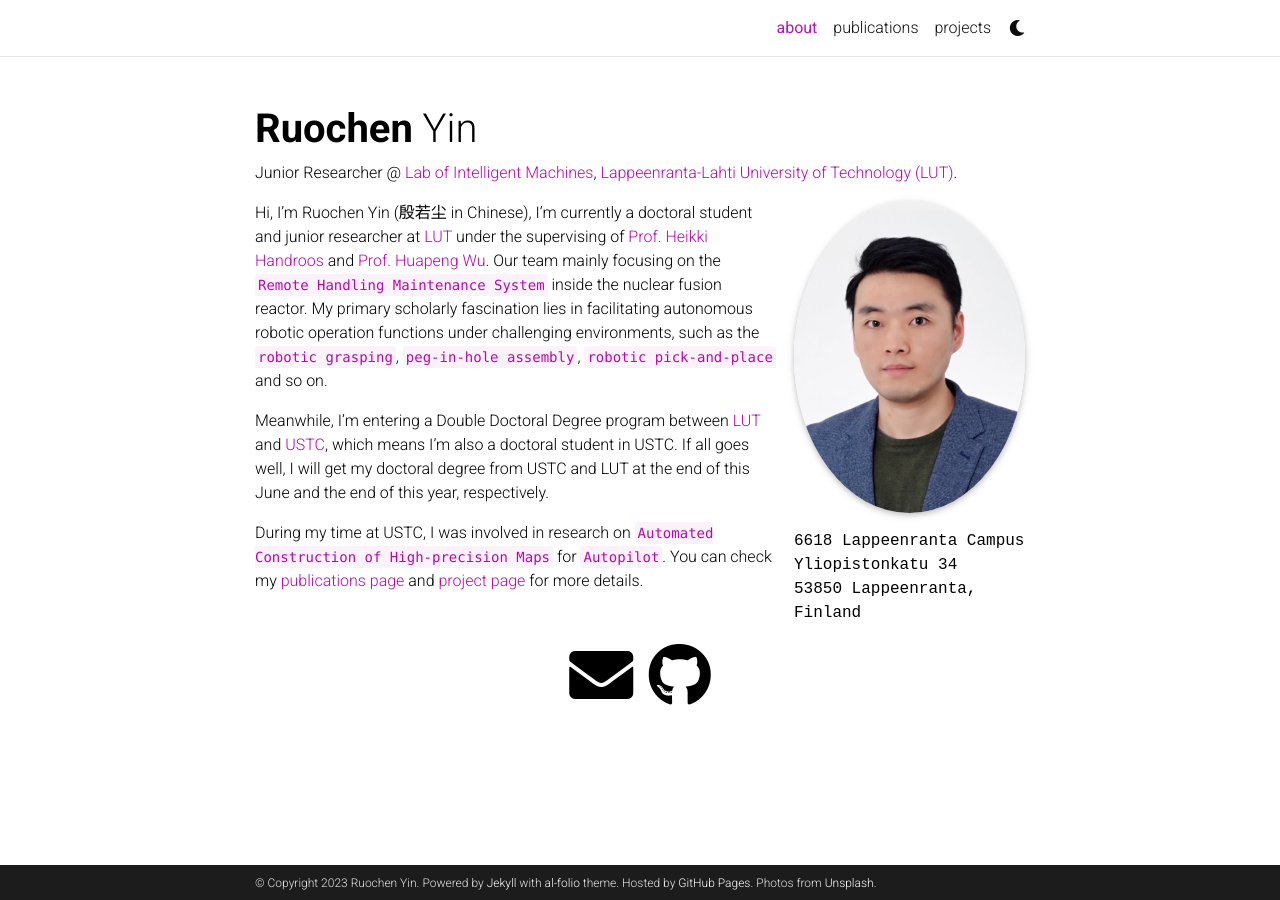
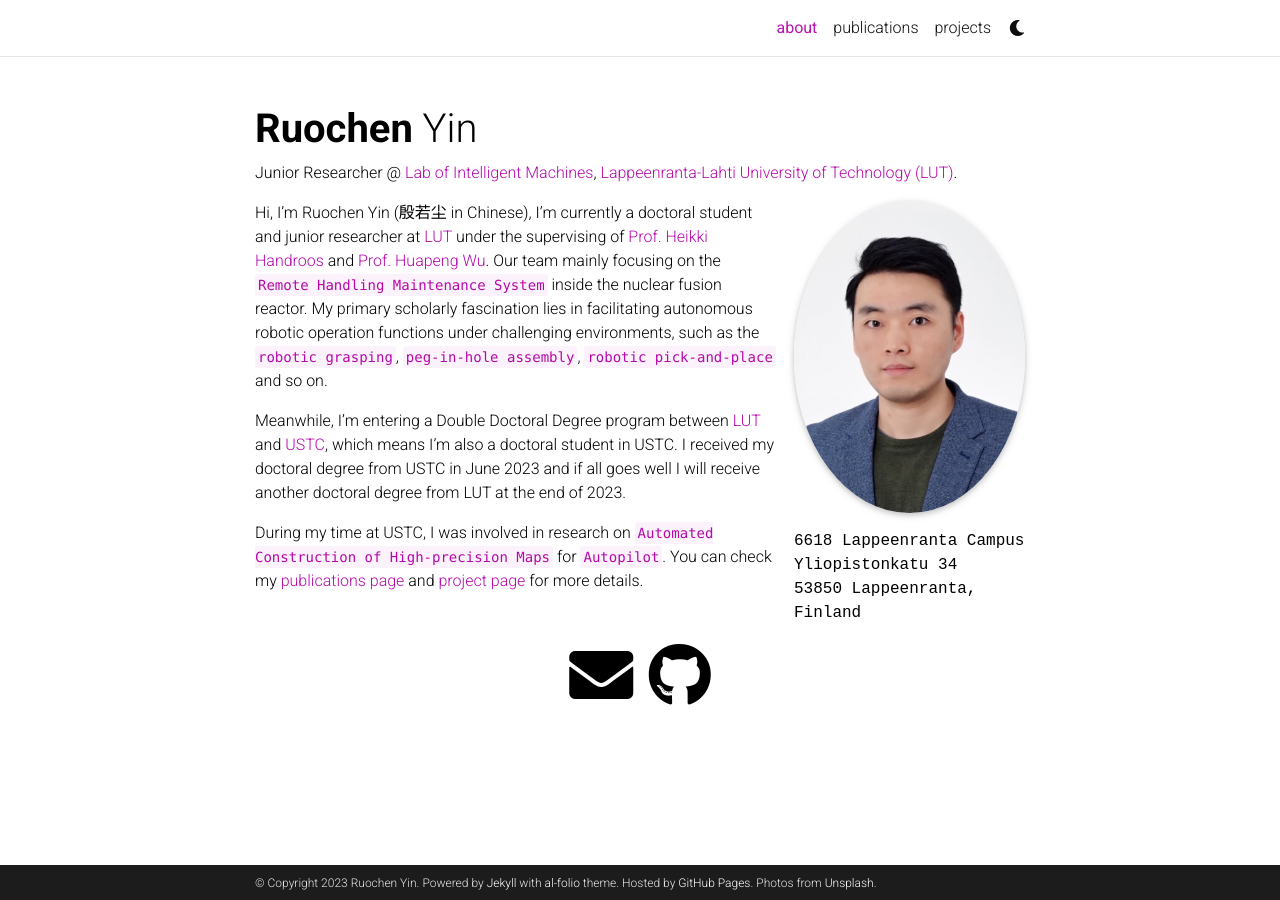
Before and after one commit to rolandying/rolandying.github.io, a Jekyll site: the page built from _pages/about.md, in a window 1280 px wide. Built offline with Jekyll 4.4.1, drawn with Linux system fonts in a browser that asks for light colours; comment, search, counter and statistics services are not loaded; a style sheet for code colours, icons or effects is not loaded.

Commit message:
Update about.md

```diff
--- a/_pages/about.md
+++ b/_pages/about.md
@@ -20,6 +20,6 @@
 ---
 Hi, I'm Ruochen Yin (殷若尘 in Chinese), I'm currently a doctoral student and junior researcher at [LUT](https://www.lut.fi/en) under the supervising of [Prof. Heikki Handroos](https://www.lut.fi/en/profiles/heikki-handroos) and [Prof. Huapeng Wu](https://www.lut.fi/en/profiles/huapeng-wu). Our team mainly focusing on the `Remote Handling Maintenance System` inside the nuclear fusion reactor. My primary scholarly fascination lies in facilitating autonomous robotic operation functions under challenging environments, such as the `robotic grasping`, `peg-in-hole assembly`, `robotic pick-and-place` and so on.
 
-Meanwhile, I'm entering a Double Doctoral Degree program between [LUT](https://www.lut.fi/en) and [USTC](https://en.ustc.edu.cn/), which means I'm also a doctoral student in USTC. If all goes well, I will get my doctoral degree from USTC and LUT at the end of this June and the end of this year, respectively.
+Meanwhile, I'm entering a Double Doctoral Degree program between [LUT](https://www.lut.fi/en) and [USTC](https://en.ustc.edu.cn/), which means I'm also a doctoral student in USTC. I received my doctoral degree from USTC in June 2023 and if all goes well I will receive another doctoral degree from LUT at the end of 2023.
 
 During my time at USTC, I was involved in research on `Automated Construction of High-precision Maps` for `Autopilot`. You can check my [publications page](/publications/) and [project page](/projects/) for more details.
```
